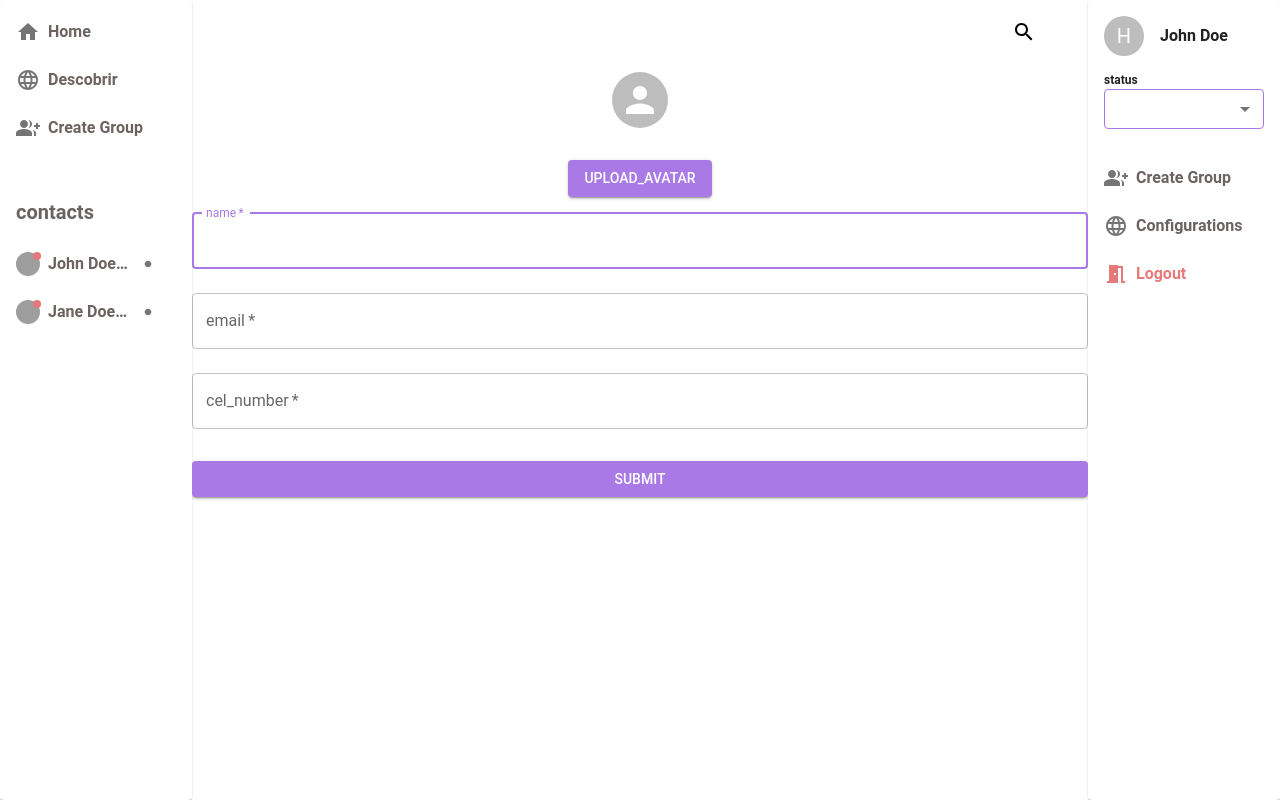
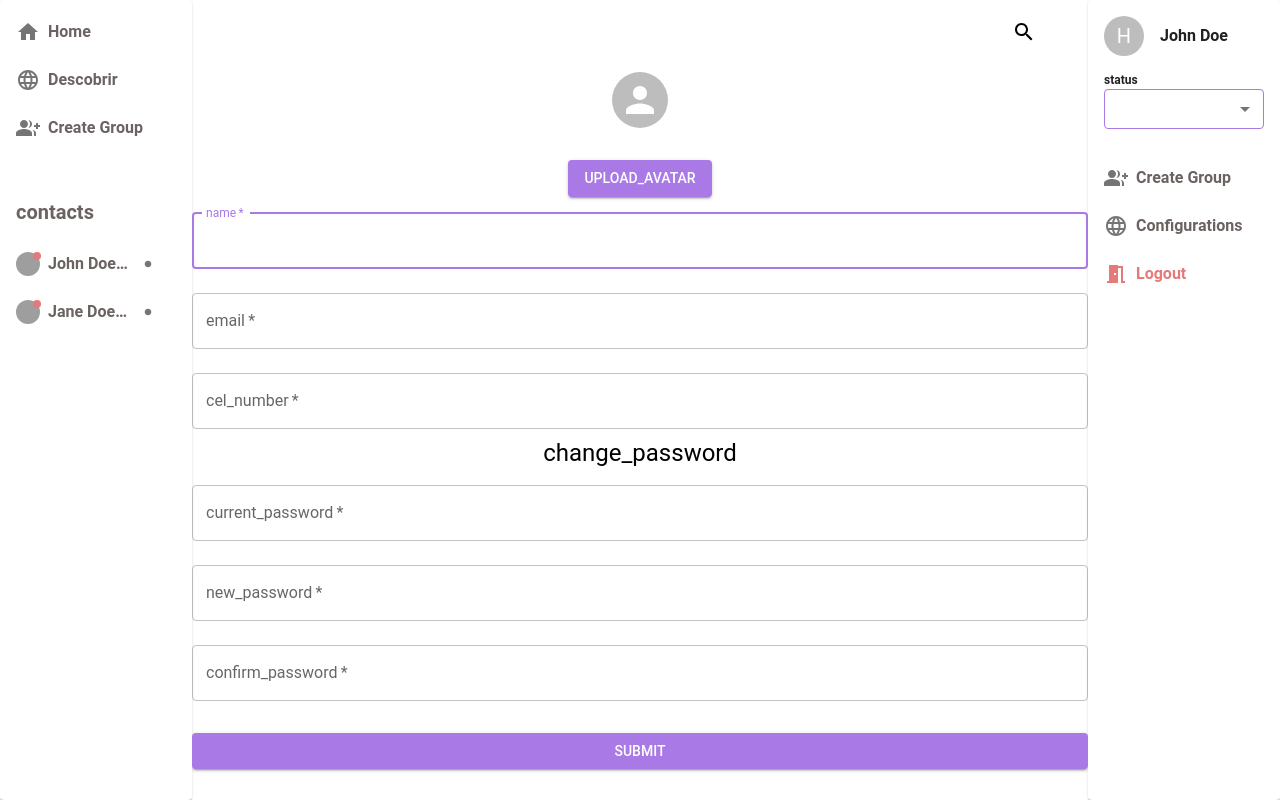
Before and after one commit to rafaeldellaquila/lotchats, a React (Vite) app: page /config in a window 1280 px wide. Built offline with nearby package versions, Linux system fonts and the light colour scheme; grey boxes are pictures that could not be loaded.

Commit message:
:heavy_plus_sign: add firebase :wrench: config firebase :lipstick: update inputs on register page for passwords

```diff
--- a/package.json
+++ b/package.json
@@ -18,6 +18,7 @@
     "@reduxjs/toolkit": "^2.1.0",
     "eslint-plugin-prettier": "^5.1.3",
     "eslint-plugin-react": "^7.33.2",
+    "firebase": "^10.8.0",
     "i18next": "^23.8.2",
     "i18next-browser-languagedetector": "^7.2.0",
     "prettier": "^3.2.5",
--- a/src/components/user/UserForm/index.tsx
+++ b/src/components/user/UserForm/index.tsx
@@ -1,13 +1,21 @@
-import { Box, TextField, Button, Avatar } from '@mui/material'
+import { Box, TextField, Button, Avatar, Typography } from '@mui/material'
 import { useState } from 'react'
 import { useTranslation } from 'react-i18next'
+import { useLocation } from 'react-router-dom'
 
 const UserForm: React.FC = () => {
   const { t } = useTranslation()
+  const { pathname } = useLocation()
+  const isRegisterPage = pathname === '/register'
+  const isConfigPage = pathname === '/config'
+
   const [formData, setFormData] = useState({
     name: '',
     email: '',
-    celNumber: ''
+    celNumber: '',
+    password: '',
+    confirmPassword: '',
+    currentPassword: ''
   })
   const [avatar, setAvatar] = useState<File | null>(null)
   const [avatarPreview, setAvatarPreview] = useState<string | undefined>(
@@ -41,7 +49,6 @@ const UserForm: React.FC = () => {
     e.preventDefault()
     // Implementar lógica de formulário
 
-    // IMPLEMENTAR SENHA!!!! E MUDANCA DE SENHA
     console.log(formData)
     if (avatar) {
       console.log(avatar)
@@ -108,6 +115,51 @@ const UserForm: React.FC = () => {
         value={formData.celNumber}
         onChange={handleChange}
       />
+      {isRegisterPage || isConfigPage ? (
+        <>
+          <Typography component='h1' variant='h5'>
+            {isRegisterPage ? t('create_your_password') : t('change_password')}
+          </Typography>
+          {isConfigPage && (
+            <TextField
+              margin='normal'
+              required
+              fullWidth
+              id='currentPassword'
+              label={t('current_password')}
+              name='currentPassword'
+              type='password'
+              autoComplete='current-password'
+              value={formData.currentPassword}
+              onChange={handleChange}
+            />
+          )}
+          <TextField
+            margin='normal'
+            required
+            fullWidth
+            id='password'
+            label={isRegisterPage ? t('password') : t('new_password')}
+            name='password'
+            type='password'
+            autoComplete='new-password'
+            value={formData.password}
+            onChange={handleChange}
+          />
+          <TextField
+            margin='normal'
+            required
+            fullWidth
+            id='confirmPassword'
+            label={t('confirm_password')}
+            name='confirmPassword'
+            type='password'
+            autoComplete='new-password'
+            value={formData.confirmPassword}
+            onChange={handleChange}
+          />
+        </>
+      ) : null}
       <Button type='submit' fullWidth variant='contained' sx={{ mt: 3, mb: 2 }}>
         {t('submit')}
       </Button>
--- a/src/layout/Provider/index.tsx
+++ b/src/layout/Provider/index.tsx
@@ -17,6 +17,7 @@ import theme from '@theme/index'
 const Persistor: React.FC<{ children: React.ReactNode }> = ({ children }) => {
   const [isCreateGroupModalOpen, toggleCreateGroupModal] = useToggle()
   const [isSearchModalOpen, toggleSearchModal] = useToggle()
+
   return (
     <StrictMode>
       <Provider store={store}>
```
Also changed, not shown: src/firebase/index.ts (added, +14 -0 lines), 1 other file (tests, documents, lock files or other folders).
